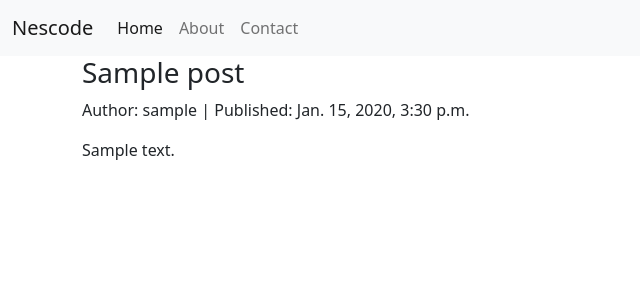
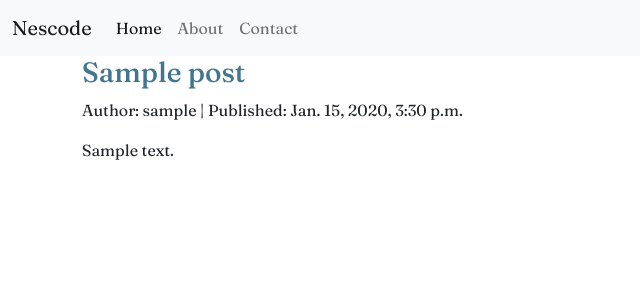
Before and after one commit to sunilsrikumar/hd122020, a Django app: page / in a window 1280 px wide. Shown: the top 300 px of the page, without its empty margins (0-640 px from the left). Run offline with Django 3.2, Linux system fonts and the light colour scheme; tables that the repository leaves empty hold one stand-in row (values such as "Sample post").

Commit message:
Custom css added

```diff
--- /dev/null
+++ b/blog/static/css/custom.css
@@ -0,0 +1,15 @@
+body{
+	font-family: 'Fraunces', serif;
+}
+
+/* Title */
+
+a {
+    color: #417690;
+    text-decoration: none;
+}
+
+a:hover {
+    color: #F93003;
+    text-decoration: none;
+}
--- a/blog/templates/blog/post_list.html
+++ b/blog/templates/blog/post_list.html
@@ -1,3 +1,5 @@
+{% load static %}
+
 <!doctype html>
 <html lang="en">
   <head>
@@ -7,6 +9,13 @@
 
     <!-- Bootstrap CSS -->
     <link href="https://cdn.jsdelivr.net/npm/bootstrap@5.0.0-beta1/dist/css/bootstrap.min.css" rel="stylesheet" integrity="sha384-giJF6kkoqNQ00vy+HMDP7azOuL0xtbfIcaT9wjKHr8RbDVddVHyTfAAsrekwKmP1" crossorigin="anonymous">
+
+    <!-- Google fonts  -->
+    <link rel="preconnect" href="https://fonts.gstatic.com">
+    <link href="https://fonts.googleapis.com/css2?family=Fraunces:ital,wght@0,100;0,200;0,300;0,400;0,500;0,600;0,700;0,800;0,900;1,100;1,200;1,300;1,400;1,500;1,600;1,700;1,800;1,900&display=swap" rel="stylesheet">
+
+    <!-- Custom css -->
+    <link rel="stylesheet" href="{% static 'css/custom.css' %}">
 
     <title>Nescode Blog</title>
   </head>
@@ -42,7 +51,7 @@
 
 			{% for post in posts %}
 
-				<h3>{{ post.title }}</h3>
+				<h3><a href="">{{ post.title }}</a></h3>
         <p>Author: {{ post.author }} | Published: {{ post.published_date }}</p>
         <p>{{ post.text|linebreaksbr }}</p>
 
```
